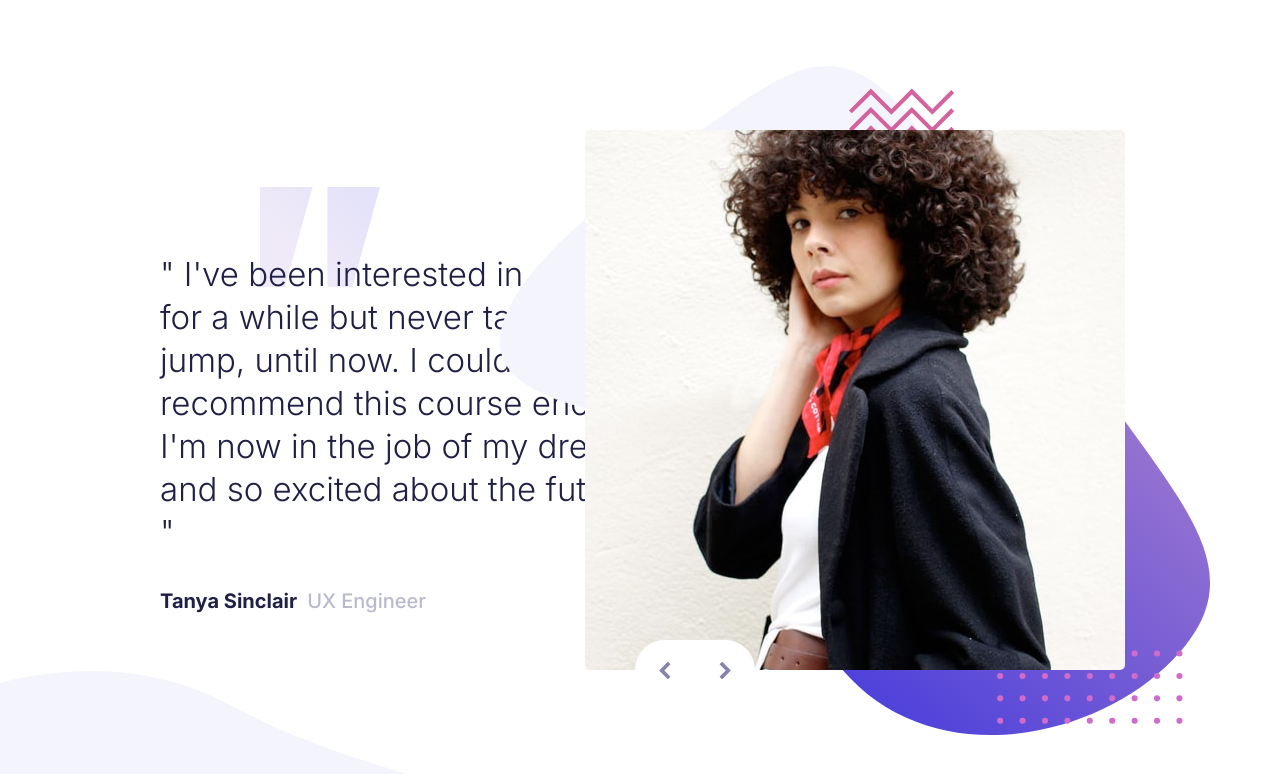
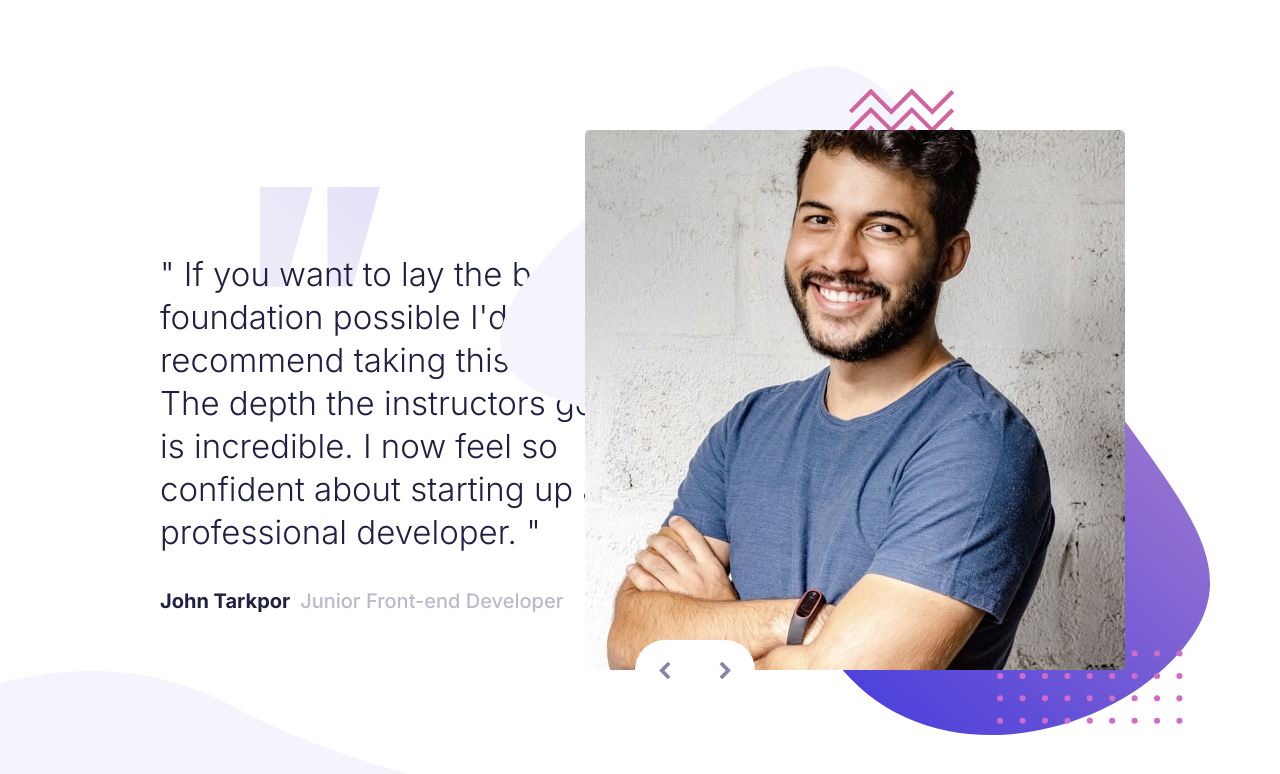
Before and after one commit to Roberto4091/testimonials-slider, a plain HTML site: page index.html in a window 1280 px wide. Both pictures are taken after a click on the button 725 px from the left and 670 px from the top of the page. Drawn offline with Linux system fonts and the light colour scheme.

Commit message:
Added basic logic to change testimonial and code animation on hide current testimonial

```diff
--- a/index.html
+++ b/index.html
@@ -22,6 +22,7 @@
             />
             <div class="testimonial__controls">
               <button
+                disabled
                 type="button"
                 aria-label="Prev"
                 class="testimonial__controls-btn testimonial__controls-btn--prev"
@@ -60,13 +61,14 @@
                 class="testimonial__controls-btn testimonial__controls-btn--prev"
               ></button>
               <button
+                disabled
                 type="button"
                 aria-label="Next"
                 class="testimonial__controls-btn testimonial__controls-btn--next"
               ></button>
             </div>
           </div>
-          <div class="testimonial__content">
+          <div class="testimonial__author">
             <p class="testimonial__author-commentary">
               " If you want to lay the best foundation possible I'd recommend
               taking this course. The depth the instructors go into is
@@ -83,5 +85,7 @@
         </div>
       </section>
     </main>
+
+    <script src="/js/main.js"></script>
   </body>
 </html>
--- /dev/null
+++ b/js/main.js
@@ -0,0 +1,33 @@
+(() => {
+  const main = () => {
+    const $slides = document.querySelectorAll(
+      '.testimonials-slide .testimonial',
+    );
+
+    const changeSlide = ($currentSlide, $to) => {
+      $currentSlide.classList.remove('testimonial--active');
+      $to.classList.add('testimonial--active');
+    };
+
+    $slides.forEach(($slide, key) => {
+      const $slidePrevCtrl = $slide.querySelector(
+        '.testimonial__controls-btn--prev',
+      );
+      const $slideNextCtrl = $slide.querySelector(
+        '.testimonial__controls-btn--next',
+      );
+
+      const $prevSlide = $slides[key - 1];
+      const $nextSlide = $slides[key + 1];
+
+      $slidePrevCtrl.addEventListener('click', () =>
+        changeSlide($slide, $prevSlide),
+      );
+      $slideNextCtrl.addEventListener('click', () =>
+        changeSlide($slide, $nextSlide),
+      );
+    });
+  };
+
+  window.addEventListener('load', main);
+})();
--- a/styles/styles.scss
+++ b/styles/styles.scss
@@ -51,10 +51,23 @@ a {
 }
 
 .testimonial {
+  opacity: 0;
   display: none;
 
   &--active {
+    opacity: 1;
     display: block;
+    animation: fadeIn 500ms ease-in;
+
+    @keyframes fadeIn {
+      0% {
+        opacity: 0;
+      }
+
+      100% {
+        opacity: 1;
+      }
+    }
   }
 
   &__thumbnail {
```
Also changed, not shown: styles/styles.css.
